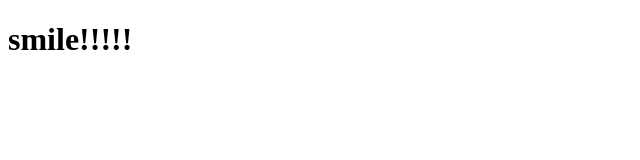
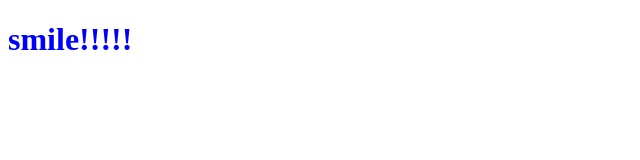
Before and after one commit to brachigit/newbranches, a plain HTML site: page index.html in a window 1280 px wide. Shown: the whole page, without its empty margins (0-640 px from the left). Drawn offline with Linux system fonts and the light colour scheme.

Commit message:
girsa of second branch

```diff
--- a/index.html
+++ b/index.html
@@ -6,6 +6,6 @@
     <title>Document</title>
 </head>
 <body>
-    <h1>smile!!!!!</h1>
+    <h1 style="color:blue;">smile!!!!!</h1>
 </body>
 </html>
```
Also changed, not shown: change.txt (added).
